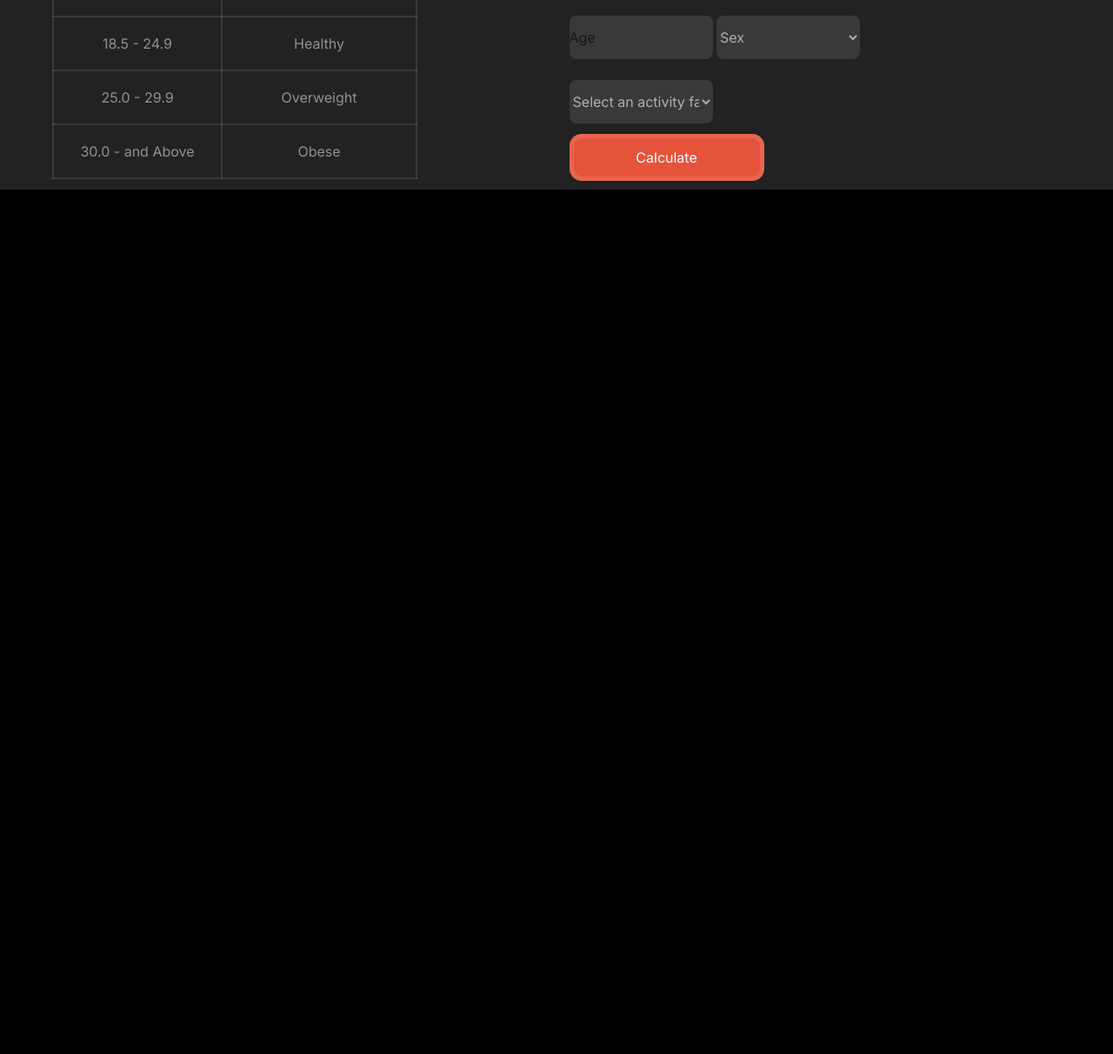
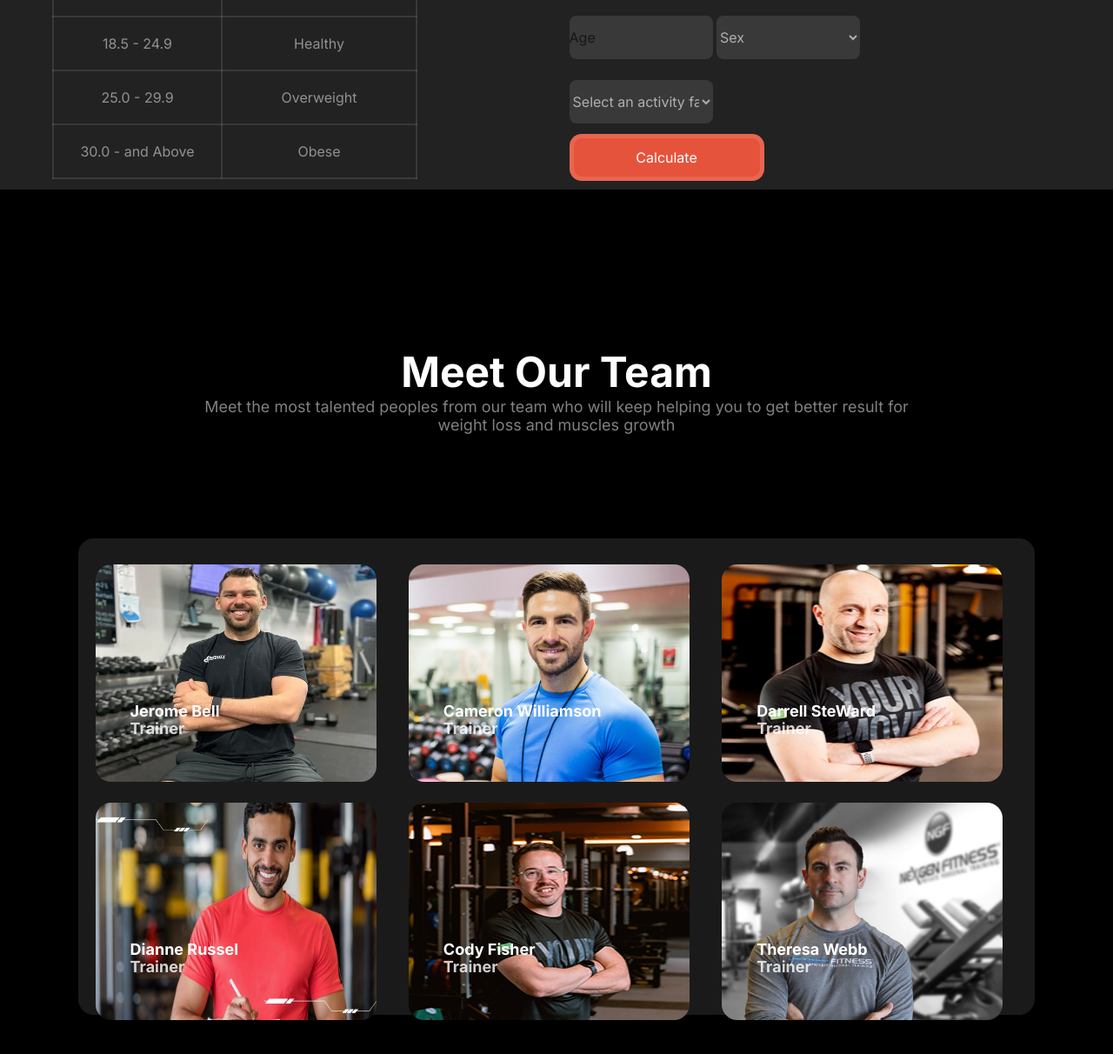
Before and after one commit to Nokibulofficial18/Nokibulofficial18-PH-B-10-assignment-two, a plain HTML site: page index.html in a window 1280 px wide. Shown: the part 3383-4595 px from the top of the page at 87% size. Before the commit the page ends 3621 px from the top, so only its background shows below. Drawn offline with Linux system fonts and the light colour scheme; files whose address does not match are found by name.

Commit message:
done with meet our team section

```diff
--- a/index.html
+++ b/index.html
@@ -220,6 +220,57 @@
         </div>
     </div>
     <!-- BMI section ends here -->
+    <!-- meet our team starts -->
+    <div class="mot-des">
+        <h1>Meet Our Team</h1>
+        <p>Meet the most talented peoples from our team who will keep helping you to get better result for weight loss and muscles growth</p>
+    </div>
+    <div class="mot-content ">
+        <div class="mot-card card1">
+            <img src="images/trainer1.png" alt="">
+            <div class="card-des">
+                <h1>Jerome Bell</h1>
+                <h5>Trainer</h5>
+            </div>
+        </div>
+        <div class="mot-card card2">
+            <img src="images/trainer2.png" alt="">
+            <div class="card-des">
+                <h1>Cameron Williamson</h1>
+                <h5>Trainer</h5>
+            </div>
+        </div>
+        <div class="mot-card card3">
+            <img src="images/trainer3.png" alt="">
+            <div class="card-des">
+                <h1>Darrell SteWard</h1>
+                <h5>Trainer</h5>
+
+            </div>
+        </div>
+        <div class="mot-card card4">
+            <img src="images/trainer4.png" alt="">
+            <div class="card-des">
+                <h1>Dianne Russel</h1>
+                <h5>Trainer</h5>
+            </div>
+        </div>
+        <div class="mot-card card5">
+            <img src="images/trainer5.png" alt="">
+            <div class="card-des">
+                <h1>Cody Fisher</h1>
+                <h5>Trainer</h5>
+            </div>
+        </div>
+        <div class="mot-card card6">
+            <img src="images/trainer6.png" alt="">
+            <div class="card-des">
+                <h1>Theresa Webb</h1>
+                <h5>Trainer</h5>
+            </div>
+        </div>
+    </div>
+    <!-- meet our team ends -->
     </main>
     <!-- main section ends here -->
 </body>
--- a/styles/responsive.css
+++ b/styles/responsive.css
@@ -69,4 +69,14 @@
     .bmi-table h1{
         font-size: 18px;
     }
+    .mot-content{
+        width: 400px;
+        display: grid;
+        grid-template-columns: repeat(1,1fr);
+        gap: 20px;
+        justify-content: center;
+    }
+    .mot-card img{
+        margin-bottom: 80px;
+    }
 }
--- a/styles/style.css
+++ b/styles/style.css
@@ -417,4 +417,49 @@ option{
     height: 54px;
 }
 /* BMI section ends here  */
+/* meet our team starts */
+.mot-des{
+    height: max-content;
+    width: 65%;
+    margin: 0 auto;
+    margin-top: 180px;
+    margin-bottom: 120px;
+    text-align: center;
+}
+.mot-content {
+    margin: 0 auto;
+    border-radius: 18px;
+
+    background: rgba(255, 255, 255, 0.1);
+    padding: 30px 20px 50px 20px;
+
+
+    width: 86%;
+
+    display: grid;
+    grid-template-columns: repeat(3,1fr);
+    grid-row-gap: 80px;
+    grid-column-gap: 20px;
+    margin-bottom: 20px;
+}
+.mot-card img{
+    border-radius: 18px;
+    width: 95%;
+    height: 250px;
+    margin-bottom: 60px;
+}
+.card-des{
+    margin-top: -150px;
+    line-height: 10px;
+    margin-left: 40px;
+}
+.card-des h1{
+    font-size: 18px;
+    margin-bottom: 10px;
+}
+.card-des h5{
+    color:rgba(255, 255, 255, 0.8);
+    font-size: 18px;
+}
+/* meet our team ends */
 /* main section ends */
```
